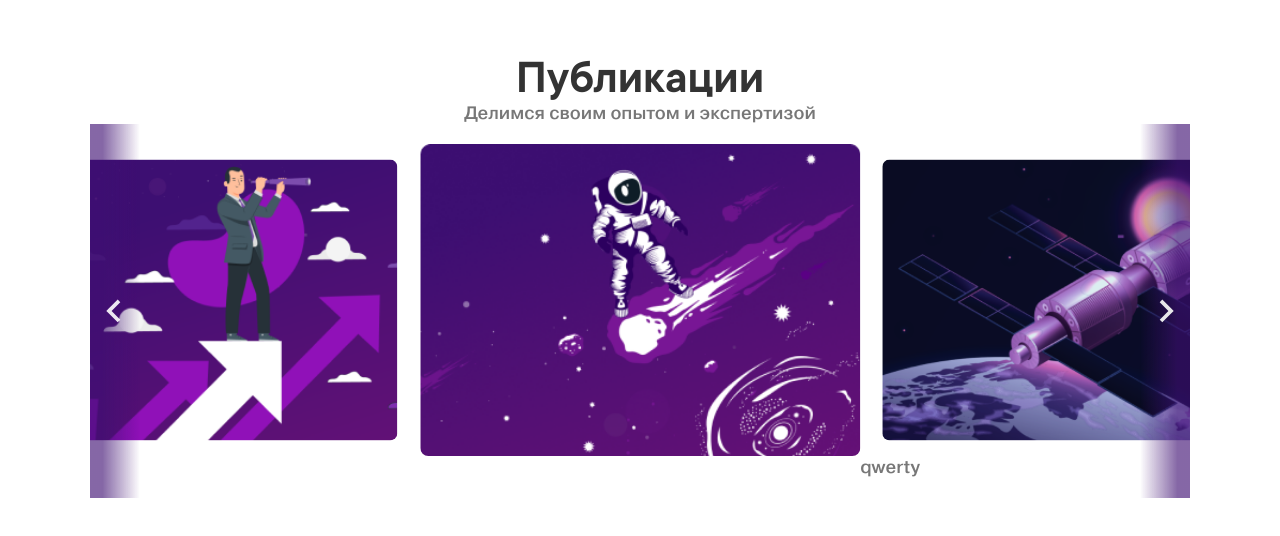
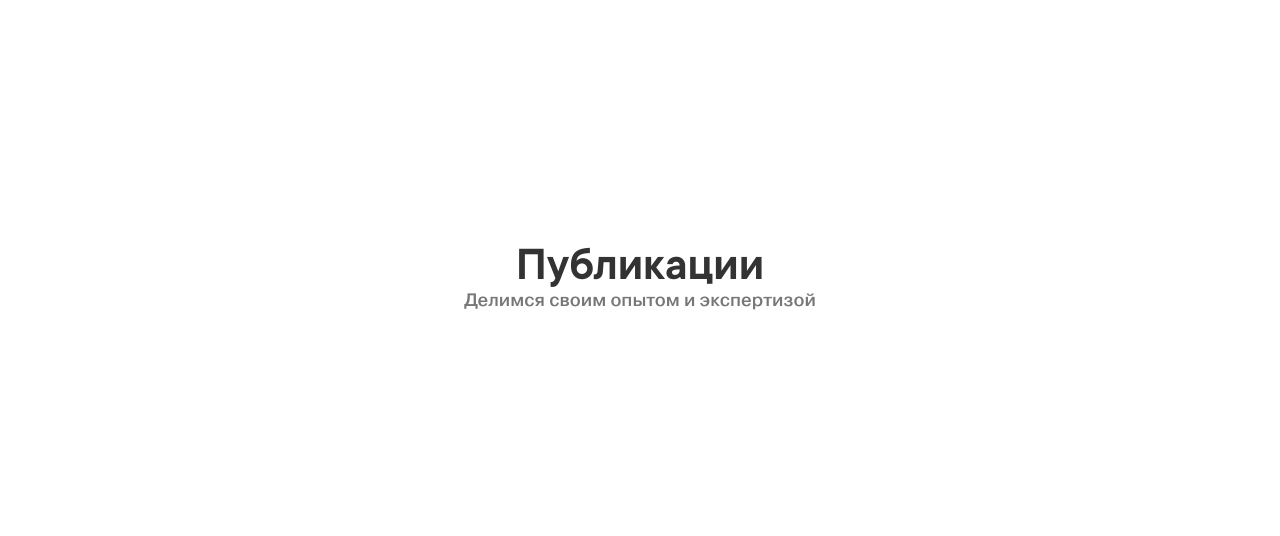
Before and after one commit to Romangergisevich/outSourceLanding, a website: page index.html in a window 1280 px wide. Shown: the part 2565-3101 px from the top of the page. Drawn offline with nearby package versions, Linux system fonts and the light colour scheme; a web font is replaced by a local one.

Commit message:
splider delete

```diff
--- a/index.html
+++ b/index.html
@@ -171,38 +171,6 @@
       <div class="fourthSection__content">
         <h2>Публикации</h2>
         <span>Делимся своим опытом и экспертизой</span>
-
-        <div
-          id="splide"
-          class="splide">
-          <div class="splide__track">
-            <ul class="splide__list">
-              <li class="splide__slide">
-                <img
-                  src="./src/images/astronaut_pic.png"
-                  alt="astronaut" />
-              </li>
-              <li class="splide__slide">
-                <div>
-                  <img
-                    src="./src/images/satelite_pic.png"
-                    alt="satelite" />
-                    <span>qwerty</span>
-                </div>
-              </li>
-              <li class="splide__slide">
-                <img
-                  src="./src/images/astronaut_pic.png"
-                  alt="astronaut" />
-              </li>
-              <li class="splide__slide">
-                <img
-                  src="./src/images/stonks_pic.png"
-                  alt="stonks" />
-              </li>
-            </ul>
-          </div>
-        </div>
       </div>
     </section>
     <script src="./src/main.js"></script>
--- a/src/main.js
+++ b/src/main.js
@@ -11,26 +11,3 @@ window.addEventListener("scroll", () => {
 upScrollBtn.addEventListener("click", () => {
   window.scrollTo(0, 0);
 });
-
-// Splider
-
-document.addEventListener( 'DOMContentLoaded', function () {
-  new Splide('#splide', {
-    type: 'loop',
-    perPage: 3,
-    focus: 'center',
-    autoplay: true,
-    interval: 8000,
-    flickMaxPages: 3,
-    updateOnMove: true,
-    pagination: false,
-    padding: '10%',
-    throttle: 300,
-    breakpoints: {
-      1440: {
-        perPage: 1,
-        padding: '30%'
-      }
-    }
-  }).mount();
-});
--- a/src/styles/main_style.css
+++ b/src/styles/main_style.css
@@ -666,57 +666,3 @@ html {
   line-height: 22px;
   color: #777777;
 }
-
-/* Splide slider */
-
-.splide {
-  padding: 20px 0;
-}
-
-.splide__slide {
-  img {
-    display: block;
-    width: 100%;
-    border-radius: 8px;
-    transition: transform 400ms;
-    transform: scale(0.9);
-    transform-origin: center center;
-  }
-}
-
-.splide__slide.is-active {
-  img {
-    transform: scale(1);
-  }
-}
-
-.splide .splide__arrow {
-  top: 0;
-  bottom: 0;
-  height: 100%;
-  transform: none;
-  border-radius: unset;
-  width: 50px;
-  opacity: 0.9;
-  svg {
-    filter: invert(1);
-    width: 24px;
-    height: 24px;
-  }
-}
-.splide__arrow.splide__arrow--prev {
-  left: 0;
-  background: linear-gradient(
-    90deg,
-    rgba(63, 15, 114, 0.7) 25%,
-    rgba(121, 18, 129, 0) 100%
-  );
-}
-.splide__arrow.splide__arrow--next {
-  right: 0;
-  background: linear-gradient(
-    270deg,
-    rgba(63, 15, 114, 0.7) 25%,
-    rgba(121, 18, 129, 0) 100%
-  );
-}
```
